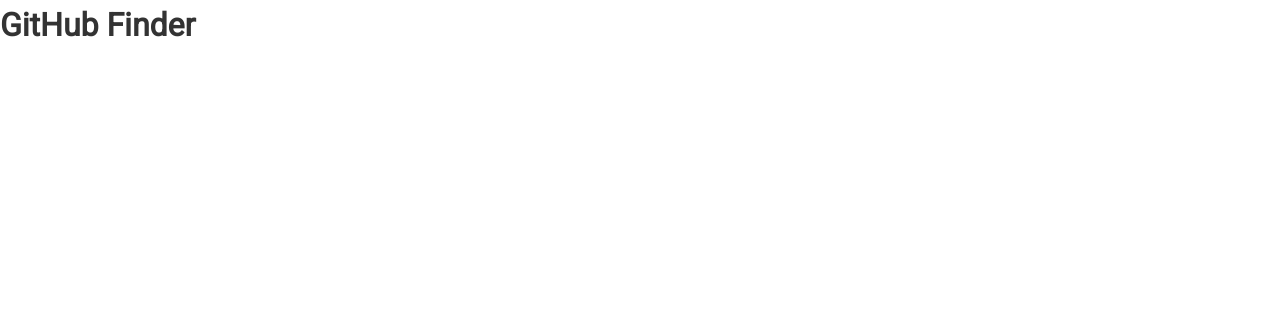
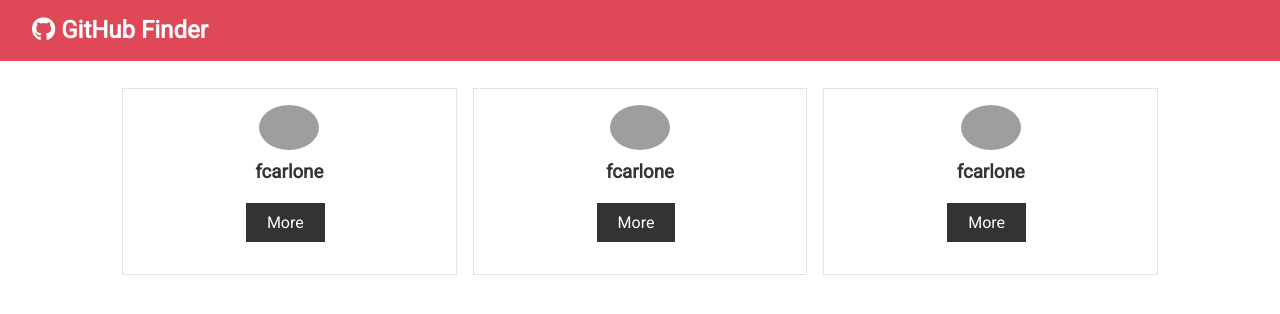
Before and after one commit to fcarlone/github-finder, a React (Create React App) app: page / in a window 1280 px wide. Shown: the top 314 px of the page. Built offline with nearby package versions, Linux system fonts and the light colour scheme; grey boxes are pictures that could not be loaded.

Commit message:
Add Users state

```diff
--- a/public/index.html
+++ b/public/index.html
@@ -5,34 +5,13 @@
     <link rel="shortcut icon" href="%PUBLIC_URL%/favicon.ico" />
     <meta name="viewport" content="width=device-width, initial-scale=1" />
     <meta name="theme-color" content="#000000" />
-    <!--
-      manifest.json provides metadata used when your web app is installed on a
-      user's mobile device or desktop. See https://developers.google.com/web/fundamentals/web-app-manifest/
-    -->
     <link rel="manifest" href="%PUBLIC_URL%/manifest.json" />
-    <!--
-      Notice the use of %PUBLIC_URL% in the tags above.
-      It will be replaced with the URL of the `public` folder during the build.
-      Only files inside the `public` folder can be referenced from the HTML.
-
-      Unlike "/favicon.ico" or "favicon.ico", "%PUBLIC_URL%/favicon.ico" will
-      work correctly both with client-side routing and a non-root public URL.
-      Learn how to configure a non-root public URL by running `npm run build`.
-    -->
+    <!-- Font Awesome Kit -->
+    <script src="https://kit.fontawesome.com/79eff52757.js"></script>
     <title>GitHub Finder</title>
   </head>
   <body>
     <noscript>You need to enable JavaScript to run this app.</noscript>
     <div id="root"></div>
-    <!--
-      This HTML file is a template.
-      If you open it directly in the browser, you will see an empty page.
-
-      You can add webfonts, meta tags, or analytics to this file.
-      The build step will place the bundled scripts into the <body> tag.
-
-      To begin the development, run `npm start` or `yarn start`.
-      To create a production bundle, use `npm run build` or `yarn build`.
-    -->
   </body>
 </html>
--- a/src/App.js
+++ b/src/App.js
@@ -1,11 +1,16 @@
 import React from "react";
+import Navbar from "./components/layout/Navbar";
+import Users from "./components/users/Users";
 import "./App.css";
 
 class App extends React.Component {
   render() {
     return (
       <div className="App">
-        <h1>GitHub Finder</h1>
+        <Navbar />
+        <div className="container">
+          <Users />
+        </div>
       </div>
     );
   }
--- /dev/null
+++ b/src/components/layout/Navbar.js
@@ -0,0 +1,26 @@
+import React from "react";
+import PropTypes from "prop-types";
+
+class Navbar extends React.Component {
+  static defaultProps = {
+    title: "GitHub Finder",
+    icon: "fab fa-github"
+  };
+
+  static propTypes = {
+    title: PropTypes.string.isRequired,
+    icon: PropTypes.string.isRequired
+  };
+
+  render() {
+    return (
+      <nav className="navbar bg-primary">
+        <h1>
+          <i className={this.props.icon} /> {this.props.title}
+        </h1>
+      </nav>
+    );
+  }
+}
+
+export default Navbar;
--- /dev/null
+++ b/src/components/users/UserItem.js
@@ -0,0 +1,29 @@
+/* eslint-disable jsx-a11y/img-redundant-alt */
+/* eslint-disable react/jsx-no-comment-textnodes */
+import React from "react";
+
+class UserItem extends React.Component {
+  render() {
+    // Destructure State
+    const { login, avatar_url, html_url } = this.props.user;
+
+    return (
+      <div className="card text-center">
+        <img
+          src={avatar_url}
+          alt="avatar image"
+          className="round-img"
+          style={{ width: "60px" }}
+        />
+        <h3>{login}</h3>
+        <div>
+          <a href={html_url} className="btn btn-dark sm my-1">
+            More
+          </a>
+        </div>
+      </div>
+    );
+  }
+}
+
+export default UserItem;
--- /dev/null
+++ b/src/components/users/Users.js
@@ -0,0 +1,45 @@
+/* eslint-disable no-unused-expressions */
+import React from "react";
+import UserItem from "./UserItem";
+
+class Users extends React.Component {
+  state = {
+    users: [
+      {
+        login: "fcarlone",
+        id: 1,
+        avatar_url: "https://avatars3.githubusercontent.com/u/16404148?v=4",
+        html_url: "https://github.com/fcarlone"
+      },
+      {
+        login: "fcarlone",
+        id: 2,
+        avatar_url: "https://avatars3.githubusercontent.com/u/16404148?v=4",
+        html_url: "https://github.com/fcarlone"
+      },
+      {
+        login: "fcarlone",
+        id: 3,
+        avatar_url: "https://avatars3.githubusercontent.com/u/16404148?v=4",
+        html_url: "https://github.com/fcarlone"
+      }
+    ]
+  };
+  render() {
+    return (
+      <div style={userStyle}>
+        {this.state.users.map(user => (
+          <UserItem key={user.id} user={user} />
+        ))}
+      </div>
+    );
+  }
+}
+
+const userStyle = {
+  display: "grid",
+  gridTemplateColumns: "repeat(3, 1fr)",
+  gridGap: "1rem"
+};
+
+export default Users;
```
